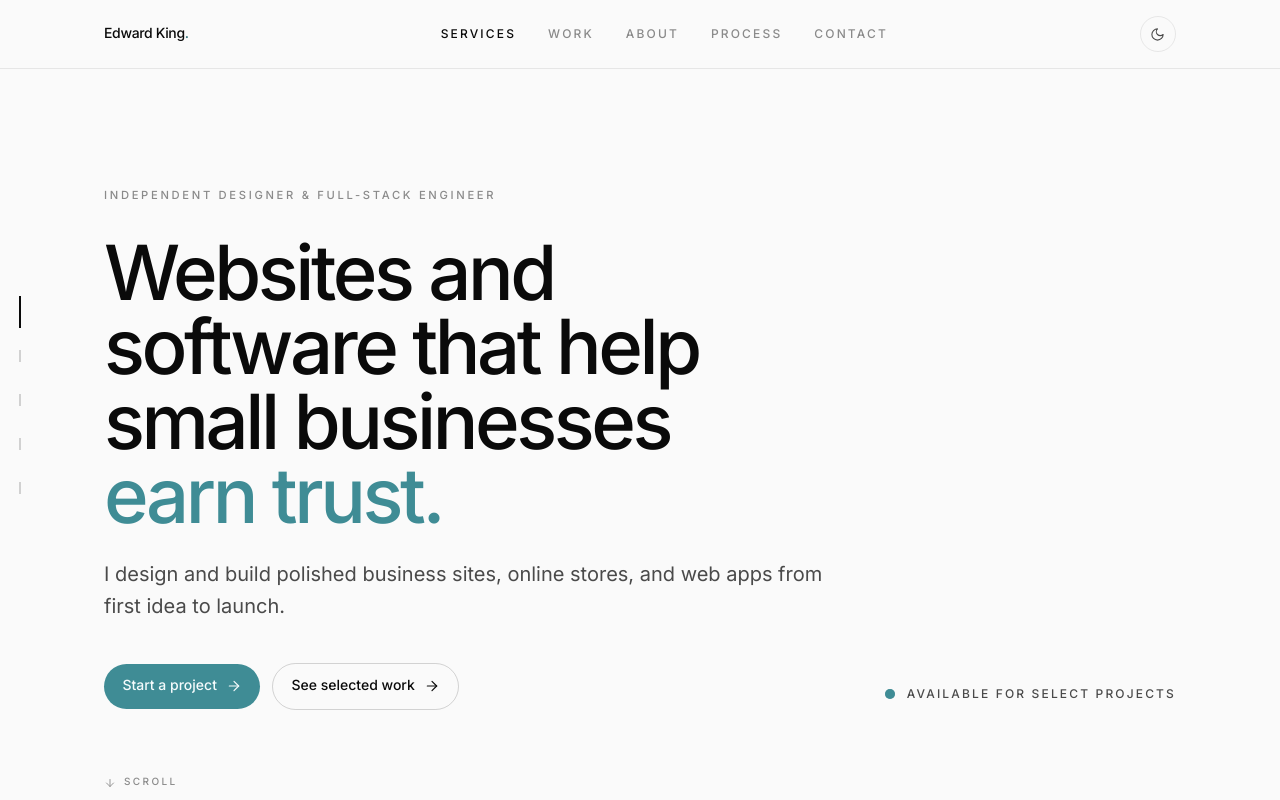
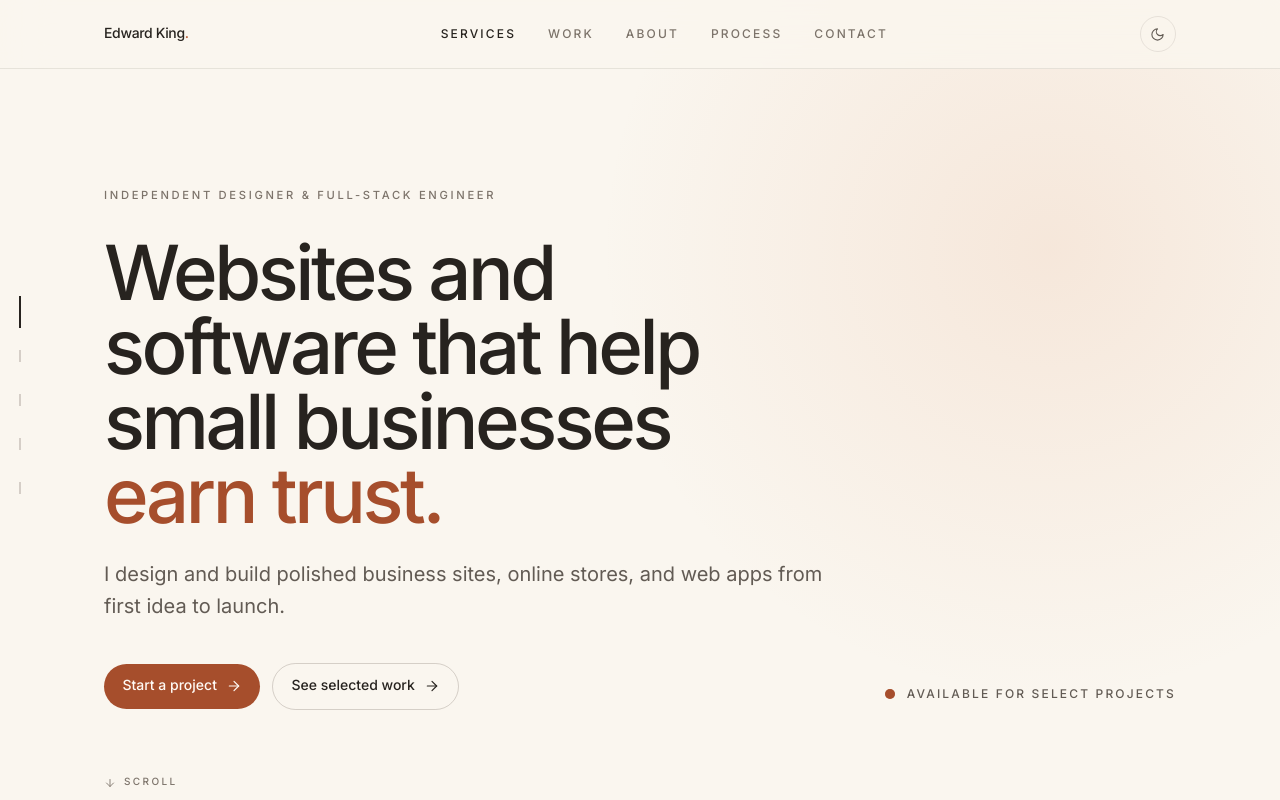
Before and after one commit to nextking12/portfolio_page, a SvelteKit app: page / in a window 1280 px wide. Shown: the top 800 px of the page. Built offline with nearby package versions, Linux system fonts and the light colour scheme.

Commit message:
Switch portfolio to a warm light-first theme (#2)

```diff
--- a/src/routes/+page.svelte
+++ b/src/routes/+page.svelte
@@ -12,7 +12,7 @@
 	import { navItems, profile, projects, services, skillGroups, socials } from '$lib/data/site';
 
 	type Theme = 'light' | 'dark';
-	let theme = $state<Theme>('dark');
+	let theme = $state<Theme>('light');
 
 	onMount(() => {
 		const savedTheme = window.localStorage.getItem('theme');
@@ -21,8 +21,8 @@
 			return;
 		}
 
-		// Default to dark; only flip to light if user explicitly prefers it.
-		theme = window.matchMedia('(prefers-color-scheme: light)').matches ? 'light' : 'dark';
+		// A warm light theme is the brand default. The toggle still respects a saved choice.
+		theme = 'light';
 	});
 
 	$effect(() => {
@@ -39,7 +39,7 @@
 	};
 </script>
 
-<div class="relative min-h-screen overflow-x-clip bg-[var(--color-bg)] text-[var(--color-text)]">
+<div class="page-shell relative min-h-screen overflow-x-clip text-[var(--color-text)]">
 	<Nav items={navItems} {theme} {toggleTheme} />
 	<ScrollRail items={navItems} />
 
--- a/src/routes/layout.css
+++ b/src/routes/layout.css
@@ -3,8 +3,30 @@
 @plugin '@tailwindcss/forms';
 @plugin '@tailwindcss/typography';
 
-/* Dark is the default. Light is opt-in via [data-theme='light']. */
+/* Warm light is the default; dark remains available through the theme toggle. */
 :root {
+	color-scheme: light;
+	--color-bg: #faf6ef;
+	--color-surface: #fffdf9;
+	--color-text: #27231f;
+	--color-text-soft: #625b54;
+	--color-muted: #7c736a;
+	--color-line: rgb(65 51 40 / 0.1);
+	--color-line-strong: rgb(65 51 40 / 0.2);
+	--color-nav-bg: rgb(250 246 239 / 0.78);
+	--color-glow: rgb(224 153 111 / 0.16);
+
+	/* Terracotta adds warmth while retaining a professional, grounded feel. */
+	--color-accent: #b85f39;
+	--color-accent-strong: #a64e2c;
+	--color-accent-soft: rgb(184 95 57 / 0.1);
+	--color-on-accent: #fffaf5;
+
+	--shadow-focus: 0 0 0 2px var(--color-accent);
+}
+
+[data-theme='dark'] {
+	color-scheme: dark;
 	--color-bg: #000000;
 	--color-surface: transparent;
 	--color-text: #ffffff;
@@ -13,30 +35,12 @@
 	--color-line: rgb(255 255 255 / 0.08);
 	--color-line-strong: rgb(255 255 255 / 0.16);
 	--color-nav-bg: rgb(0 0 0 / 0.65);
+	--color-glow: rgb(94 169 177 / 0.08);
 
-	/* Teal reserved for hover / focus / active accents. */
 	--color-accent: #5ea9b1;
 	--color-accent-strong: #7fbfc6;
 	--color-accent-soft: rgb(94 169 177 / 0.12);
 	--color-on-accent: #041316;
-
-	--shadow-focus: 0 0 0 2px var(--color-accent);
-}
-
-[data-theme='light'] {
-	--color-bg: #fafafa;
-	--color-surface: transparent;
-	--color-text: #0a0a0a;
-	--color-text-soft: #4a4a4a;
-	--color-muted: #8a8a8a;
-	--color-line: rgb(0 0 0 / 0.08);
-	--color-line-strong: rgb(0 0 0 / 0.16);
-	--color-nav-bg: rgb(250 250 250 / 0.72);
-
-	--color-accent: #2f7078;
-	--color-accent-strong: #3f8c95;
-	--color-accent-soft: rgb(47 112 120 / 0.1);
-	--color-on-accent: #f5fbfc;
 }
 
 @theme {
@@ -57,6 +61,11 @@ body {
 	transition:
 		background-color 320ms ease,
 		color 320ms ease;
+}
+
+.page-shell {
+	background:
+		radial-gradient(circle at 82% 4%, var(--color-glow), transparent 28rem), var(--color-bg);
 }
 
 ::selection {
@@ -157,8 +166,8 @@ body {
 .project-card,
 .contact-panel {
 	background:
-		linear-gradient(145deg, color-mix(in srgb, var(--color-text) 3%, transparent), transparent 55%),
-		var(--color-bg);
+		linear-gradient(145deg, color-mix(in srgb, var(--color-text) 2%, transparent), transparent 55%),
+		var(--color-surface);
 }
 
 .service-card {
```
